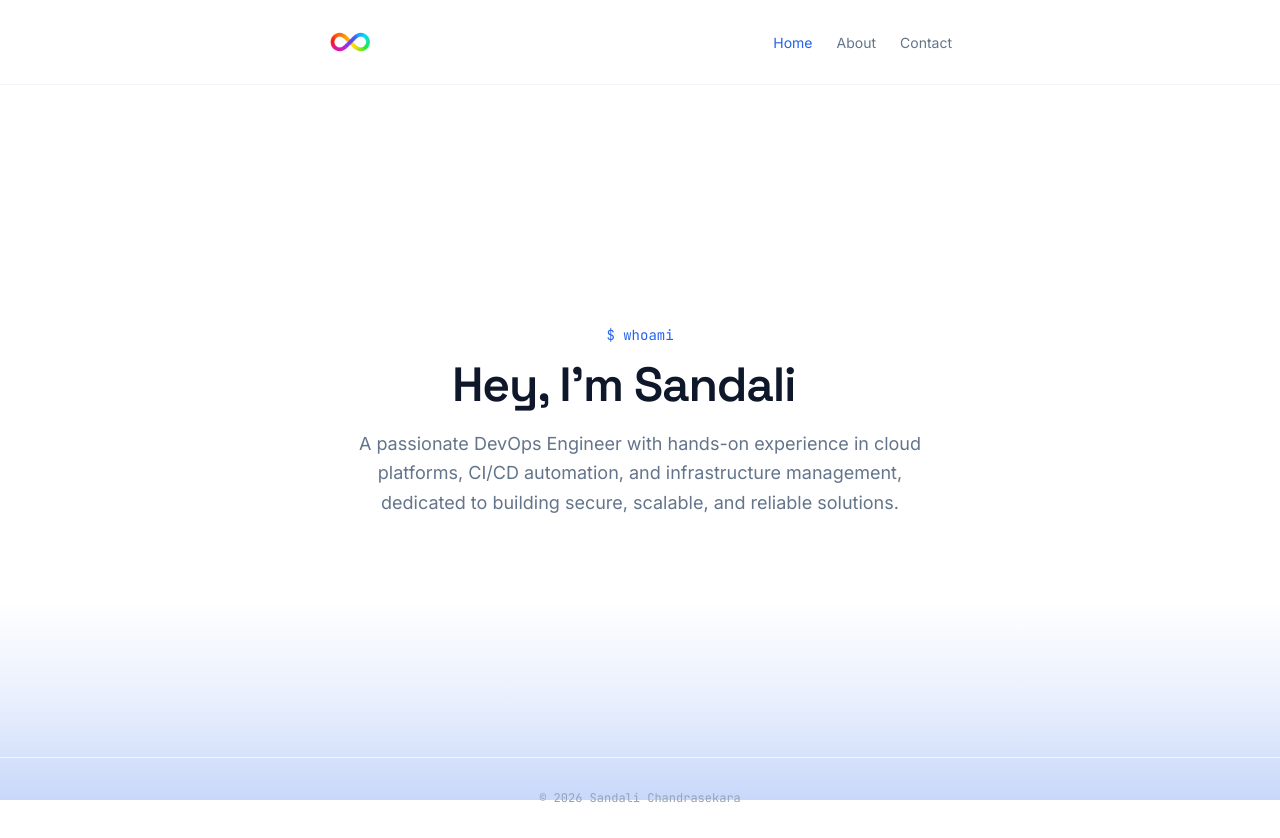
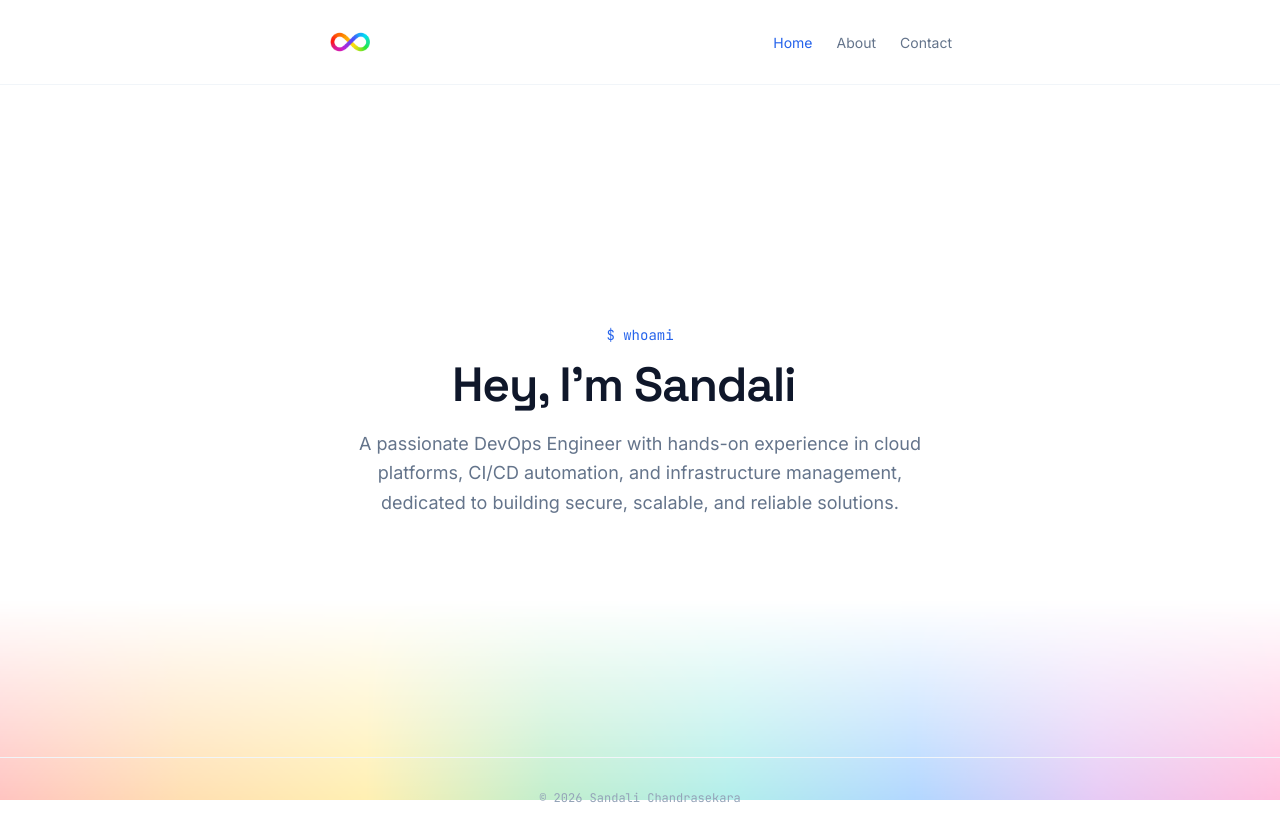
Before and after one commit to sandalichandrasekara/sandalichandrasekara.xyz, a Next.js app: page / in a window 1280 px wide. Built offline with nearby package versions, Linux system fonts and the light colour scheme; no server answers.

Commit message:
Make bottom glow rainbow

```diff
--- a/app/layout.tsx
+++ b/app/layout.tsx
@@ -87,7 +87,15 @@ export default function RootLayout({
 
         <div
           aria-hidden="true"
-          className="pointer-events-none fixed inset-x-0 bottom-0 z-0 h-1/4 bg-gradient-to-t from-blue-600/25 via-blue-600/10 to-transparent"
+          className="pointer-events-none fixed inset-x-0 bottom-0 z-0 h-1/4"
+          style={{
+            background:
+              "linear-gradient(to right, #ff3b30, #ff9500, #ffcc00, #34c759, #00c7be, #007aff, #af52de, #ff2d92)",
+            WebkitMaskImage:
+              "linear-gradient(to top, rgba(0,0,0,0.3), transparent)",
+            maskImage:
+              "linear-gradient(to top, rgba(0,0,0,0.3), transparent)",
+          }}
         />
 
         <div className="relative z-10 flex min-h-screen flex-col">
```
